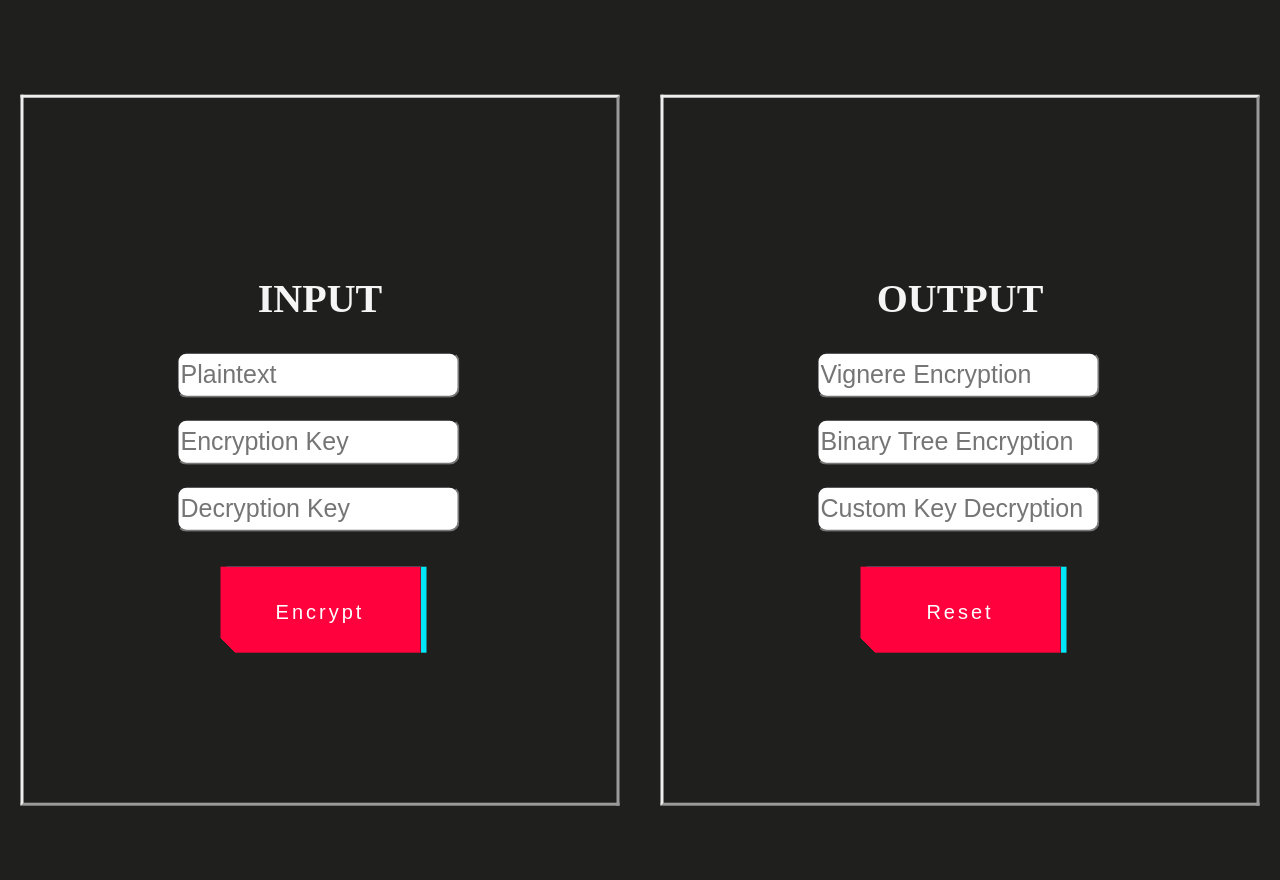
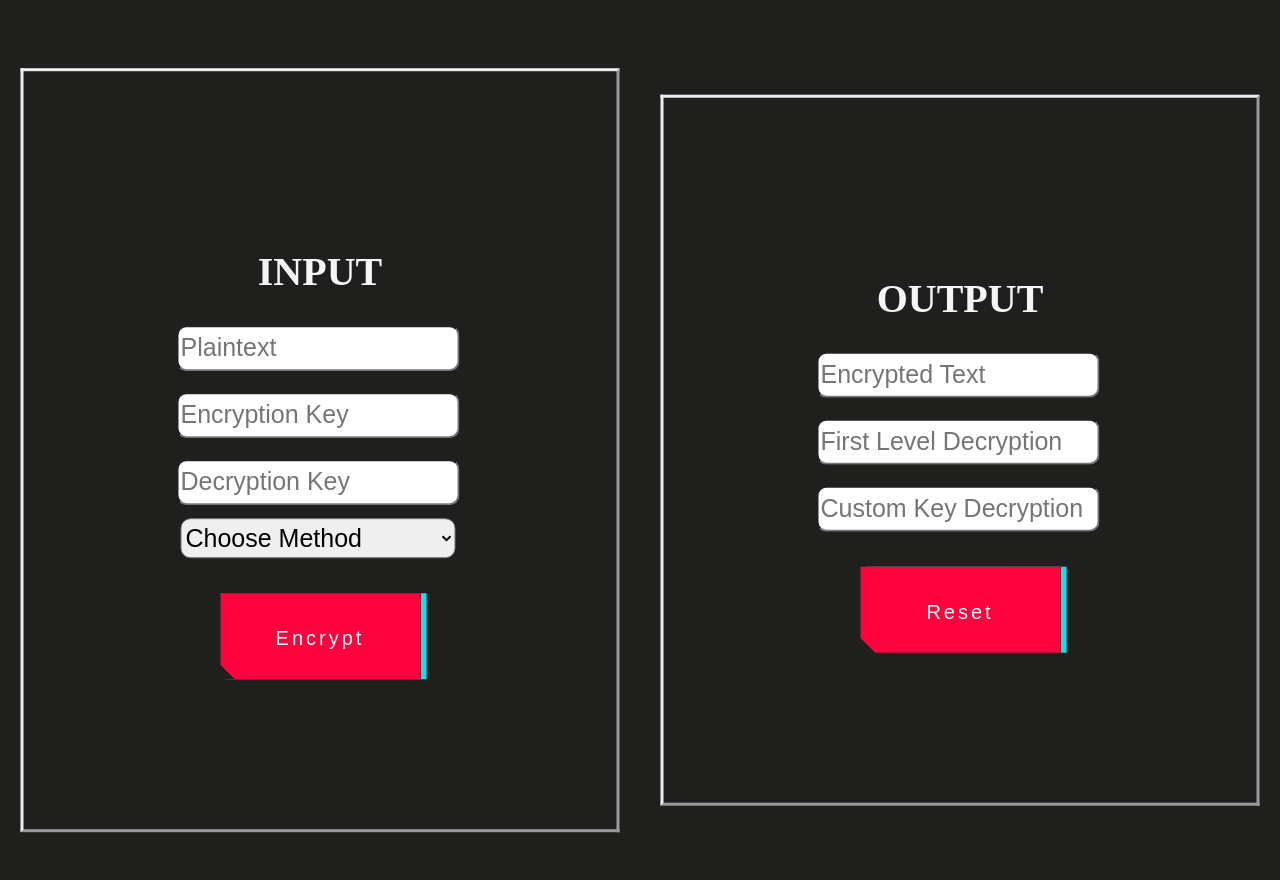
Before and after one commit to suhaasbadada/MVBT-Encryptor, a Flask app: page / in a window 1280 px wide. Run offline with Flask 2, Linux system fonts and the light colour scheme.

Commit message:
Add files via upload

```diff
--- a/templates/index.html
+++ b/templates/index.html
@@ -33,8 +33,24 @@
           <td><input class="tbox" type="text" id="decrypt_key" name="usr_inp_dec_key" placeholder="Decryption Key"></td>
           <td></td>
         </tr>
+
+        <tr>
+          <td>
+
+            <select name="methods" class="tbox">
+              <option value="empty">Choose Method</option>
+              <option value="modvig">Modified Vigenere</option>
+              <option value="vig">Vigenere</option>
+              <option value="caesar">Caesar</option>
+            </select>
+          </td>
+          <td></td>
+        </tr>
+
       </table>
       <br>
+
+
       <!-- <input type="submit" class="encrypt" id="encrypt" name="decide" value="encrypt"> -->
       <button type="submit" class="button-49" id="encrypt" name="decide" value="encrypt" role="button">Encrypt</button>
 
@@ -47,13 +63,13 @@
 
       <table>
         <tr>
-          <td><input class="tbox" type="text" id="after_vigenere" name="aftvig" placeholder="Vignere Encryption"></td>
+          <td><input class="tbox" type="text" id="after_vigenere" name="aftvig" placeholder="Encrypted Text"></td>
           <td></td>
         </tr>
         <tr></tr> <tr></tr> <tr></tr> <tr></tr>
 
         <tr>
-          <td><input class="tbox" type="text" id="vignere_to_dsa_enc" name="vigdsacenc" placeholder="Binary Tree Encryption"></td>
+          <td><input class="tbox" type="text" id="vignere_to_dsa_enc" name="vigdsacenc" placeholder="First Level Decryption"></td>
           <td></td>
         </tr>
         <tr></tr> <tr></tr> <tr></tr> <tr></tr>
@@ -65,10 +81,13 @@
       </table>
       <br>
 
+      <button type="submit" class="button-49" id="encrypt" name="decide" value="reset" role="button">Reset</button>
 
-      <button type="submit" class="button-49" id="encrypt" name="decide" value="reset" role="button">Reset</button>
     </div>
   </div>
 </form>
 </body>
 </html>
+
+
+<!-- name same , value diff-->
```
Also changed, not shown: templates/output.html (+10 -3 lines).
